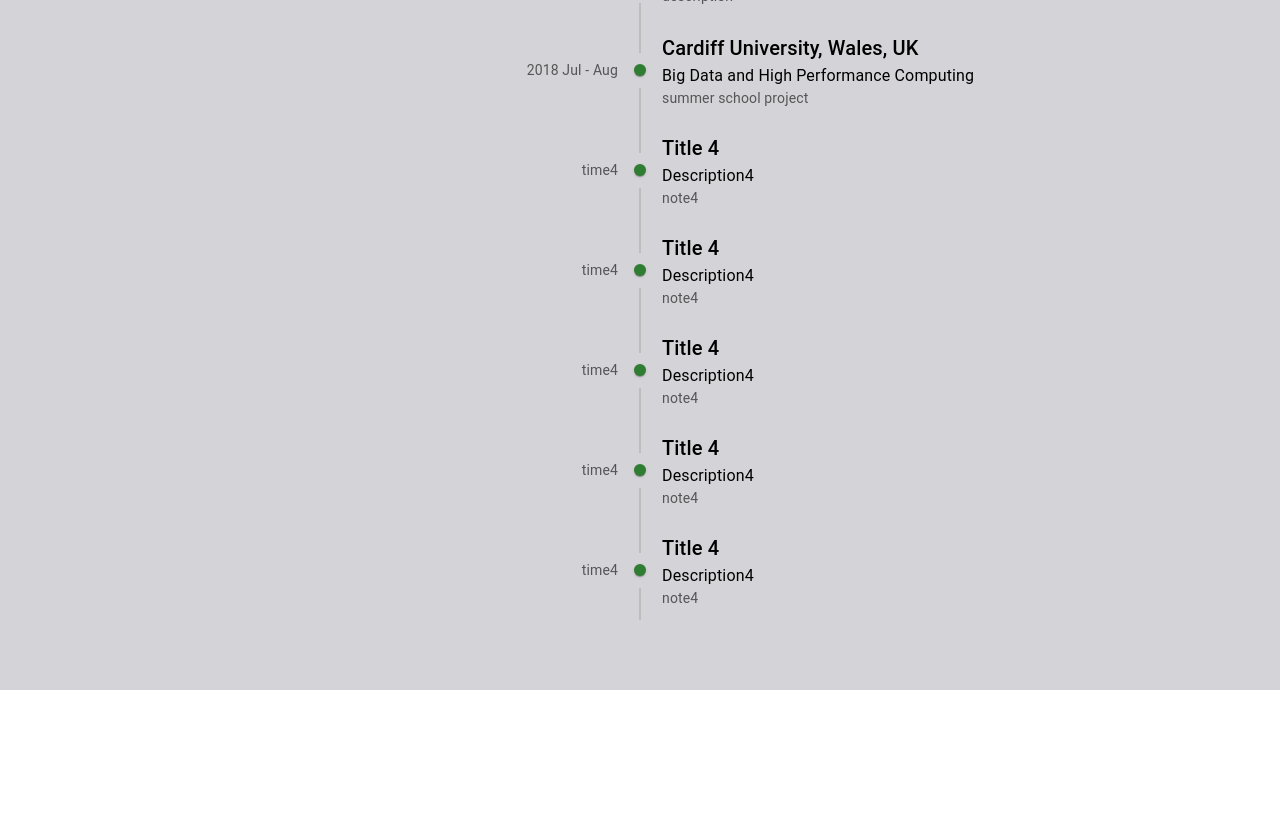
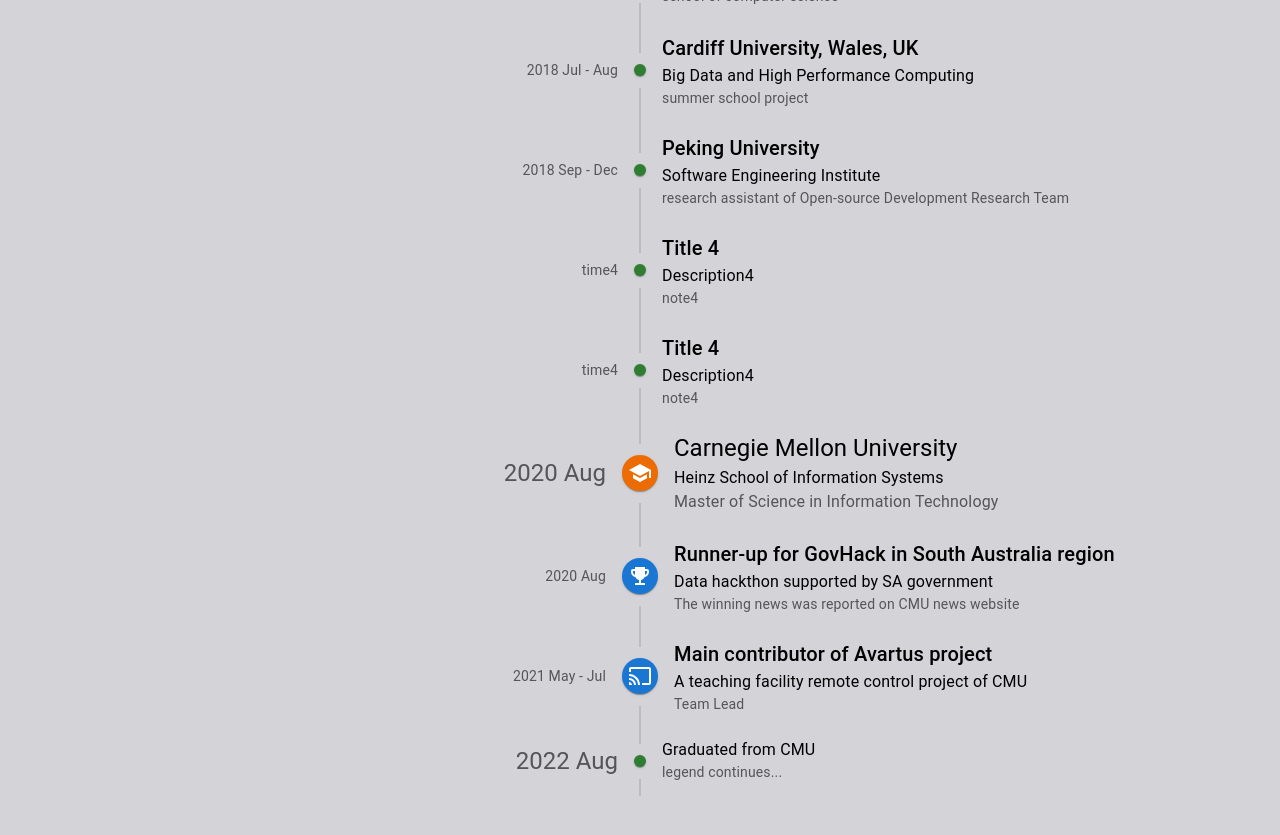
Before and after one commit to EthanGuo666/EthanGuo666.github.io, a React (Vite) app in the folder ethan_personal_page/: page / in a window 1280 px wide. Shown: the part 1200-2035 px from the top of the page. Before the commit the page ends 1890 px from the top, so only its background shows below. Built offline with nearby package versions, Linux system fonts and the light colour scheme.

Commit message:
todo: may need to reuse some code in EducationPage

```diff
--- a/ethan_personal_page/src/components/EducationPage.jsx
+++ b/ethan_personal_page/src/components/EducationPage.jsx
@@ -13,6 +13,8 @@
 import FastfoodIcon from "@mui/icons-material/Fastfood";
 import LaptopMacIcon from "@mui/icons-material/LaptopMac";
 import SchoolIcon from "@mui/icons-material/School";
+import EmojiEventsIcon from '@mui/icons-material/EmojiEvents';
+import CastIcon from '@mui/icons-material/Cast';
 import HotelIcon from "@mui/icons-material/Hotel";
 import RepeatIcon from "@mui/icons-material/Repeat";
 
@@ -67,23 +69,17 @@
               variant='body2'
               color='text.secondary'
             >
-              2017 Feb
+              2017 Jun
             </TimelineOppositeContent>
             <TimelineSeparator>
               <TimelineConnector />
-              <TimelineDot color='success'>
-                {/* <LaptopMacIcon /> */}
-              </TimelineDot>
+              <TimelineDot color='success'></TimelineDot>
               <TimelineConnector />
             </TimelineSeparator>
             <TimelineContent sx={{ py: "23px", px: 2 }}>
-              <Typography>
-                {/* 2nd class schoolarship */}
-                Title2
-              </Typography>
+              <Typography>2nd class schoolarship</Typography>
               <Typography variant='body2' color='text.secondary'>
                 school of computer science
-                {/* description2 */}
               </Typography>
             </TimelineContent>
           </TimelineItem>
@@ -94,17 +90,17 @@
               variant='body2'
               color='text.secondary'
             >
-              2017 Jun
+              2018 Feb
             </TimelineOppositeContent>
             <TimelineSeparator>
               <TimelineConnector />
-              <TimelineDot color='success'>{/* <HotelIcon /> */}</TimelineDot>
+              <TimelineDot color='success'></TimelineDot>
               <TimelineConnector />
             </TimelineSeparator>
             <TimelineContent sx={{ py: "12px", px: 2 }}>
-              <Typography>Title3</Typography>
+              <Typography>3rd class schoolarship</Typography>
               <Typography variant='body2' color='text.secondary'>
-                description
+                school of computer science
               </Typography>
             </TimelineContent>
           </TimelineItem>
@@ -119,9 +115,7 @@
             </TimelineOppositeContent>
             <TimelineSeparator>
               <TimelineConnector />
-              <TimelineDot color='success'>
-                {/* <RepeatIcon /> */}
-              </TimelineDot>
+              <TimelineDot color='success'>{/* <RepeatIcon /> */}</TimelineDot>
               <TimelineConnector />
             </TimelineSeparator>
             <TimelineContent sx={{ py: "12px", px: 2 }}>
@@ -141,19 +135,37 @@
               variant='body2'
               color='text.secondary'
             >
+              2018 Sep - Dec
+            </TimelineOppositeContent>
+            <TimelineSeparator>
+              <TimelineConnector />
+              <TimelineDot color='success'>{/* <RepeatIcon /> */}</TimelineDot>
+              <TimelineConnector />
+            </TimelineSeparator>
+            <TimelineContent sx={{ py: "12px", px: 2 }}>
+              <Typography variant='h6'>Peking University</Typography>
+              <Typography>Software Engineering Institute</Typography>
+              <Typography variant='body2' color='text.secondary'>
+                research assistant of Open-source Development Research Team
+              </Typography>
+            </TimelineContent>
+          </TimelineItem>
+
+          <TimelineItem>
+            <TimelineOppositeContent
+              sx={{ m: "auto 0" }}
+              variant='body2'
+              color='text.secondary'
+            >
               time4
             </TimelineOppositeContent>
             <TimelineSeparator>
               <TimelineConnector />
-              <TimelineDot color='success'>
-                {/* <RepeatIcon /> */}
-              </TimelineDot>
+              <TimelineDot color='success'>{/* <RepeatIcon /> */}</TimelineDot>
               <TimelineConnector />
             </TimelineSeparator>
             <TimelineContent sx={{ py: "12px", px: 2 }}>
-              <Typography variant='h6'>
-                Title 4
-              </Typography>
+              <Typography variant='h6'>Title 4</Typography>
               <Typography>Description4</Typography>
               <Typography variant='body2' color='text.secondary'>
                 note4
@@ -171,15 +183,11 @@
             </TimelineOppositeContent>
             <TimelineSeparator>
               <TimelineConnector />
-              <TimelineDot color='success'>
-                {/* <RepeatIcon /> */}
-              </TimelineDot>
+              <TimelineDot color='success'>{/* <RepeatIcon /> */}</TimelineDot>
               <TimelineConnector />
             </TimelineSeparator>
             <TimelineContent sx={{ py: "12px", px: 2 }}>
-              <Typography variant='h6'>
-                Title 4
-              </Typography>
+              <Typography variant='h6'>Title 4</Typography>
               <Typography>Description4</Typography>
               <Typography variant='body2' color='text.secondary'>
                 note4
@@ -190,25 +198,28 @@
           <TimelineItem>
             <TimelineOppositeContent
               sx={{ m: "auto 0" }}
-              variant='body2'
+              variant='h5'
               color='text.secondary'
             >
-              time4
+              2020 Aug
             </TimelineOppositeContent>
             <TimelineSeparator>
               <TimelineConnector />
-              <TimelineDot color='success'>
-                {/* <RepeatIcon /> */}
-              </TimelineDot>
+              <TimelineDot color='warning'><SchoolIcon /></TimelineDot>
               <TimelineConnector />
             </TimelineSeparator>
             <TimelineContent sx={{ py: "12px", px: 2 }}>
-              <Typography variant='h6'>
-                Title 4
+              <Typography variant='h5'>
+                <a
+                  className='align-text-bottom hover:text-white'
+                  href='https://www.cmu.edu/'
+                >
+                  Carnegie Mellon University
+                </a>
               </Typography>
-              <Typography>Description4</Typography>
-              <Typography variant='body2' color='text.secondary'>
-                note4
+              <Typography>Heinz School of Information Systems</Typography>
+              <Typography color='text.secondary'>
+                Master of Science in Information Technology
               </Typography>
             </TimelineContent>
           </TimelineItem>
@@ -219,22 +230,18 @@
               variant='body2'
               color='text.secondary'
             >
-              time4
+              2020 Aug
             </TimelineOppositeContent>
             <TimelineSeparator>
               <TimelineConnector />
-              <TimelineDot color='success'>
-                {/* <RepeatIcon /> */}
-              </TimelineDot>
+              <TimelineDot color='primary'><EmojiEventsIcon /></TimelineDot>
               <TimelineConnector />
             </TimelineSeparator>
             <TimelineContent sx={{ py: "12px", px: 2 }}>
-              <Typography variant='h6'>
-                Title 4
-              </Typography>
-              <Typography>Description4</Typography>
+              <Typography variant='h6'>Runner-up for GovHack in South Australia region</Typography>
+              <Typography>Data hackthon supported by SA government</Typography>
               <Typography variant='body2' color='text.secondary'>
-                note4
+                The winning news was reported on CMU news website
               </Typography>
             </TimelineContent>
           </TimelineItem>
@@ -245,25 +252,44 @@
               variant='body2'
               color='text.secondary'
             >
-              time4
+              2021 May - Jul
             </TimelineOppositeContent>
             <TimelineSeparator>
               <TimelineConnector />
-              <TimelineDot color='success'>
-                {/* <RepeatIcon /> */}
-              </TimelineDot>
+              <TimelineDot color='primary'><CastIcon /></TimelineDot>
               <TimelineConnector />
             </TimelineSeparator>
             <TimelineContent sx={{ py: "12px", px: 2 }}>
-              <Typography variant='h6'>
-                Title 4
-              </Typography>
-              <Typography>Description4</Typography>
+              <Typography variant='h6'>Main contributor of Avartus project</Typography>
+              <Typography>A teaching facility remote control project of CMU</Typography>
               <Typography variant='body2' color='text.secondary'>
-                note4
+                Team Lead
               </Typography>
             </TimelineContent>
           </TimelineItem>
+
+
+          <TimelineItem>
+            <TimelineOppositeContent
+              sx={{ m: "auto 0" }}
+              variant='h5'
+              color='text.secondary'
+            >
+              2022 Aug
+            </TimelineOppositeContent>
+            <TimelineSeparator>
+              <TimelineConnector />
+              <TimelineDot color='success'></TimelineDot>
+              <TimelineConnector />
+            </TimelineSeparator>
+            <TimelineContent sx={{ py: "12px", px: 2 }}>
+              <Typography>Graduated from CMU</Typography>
+              <Typography variant='body2' color='text.secondary'>
+                legend continues...
+              </Typography>
+            </TimelineContent>
+          </TimelineItem>
+
 
         </Timeline>
       </div>
```
